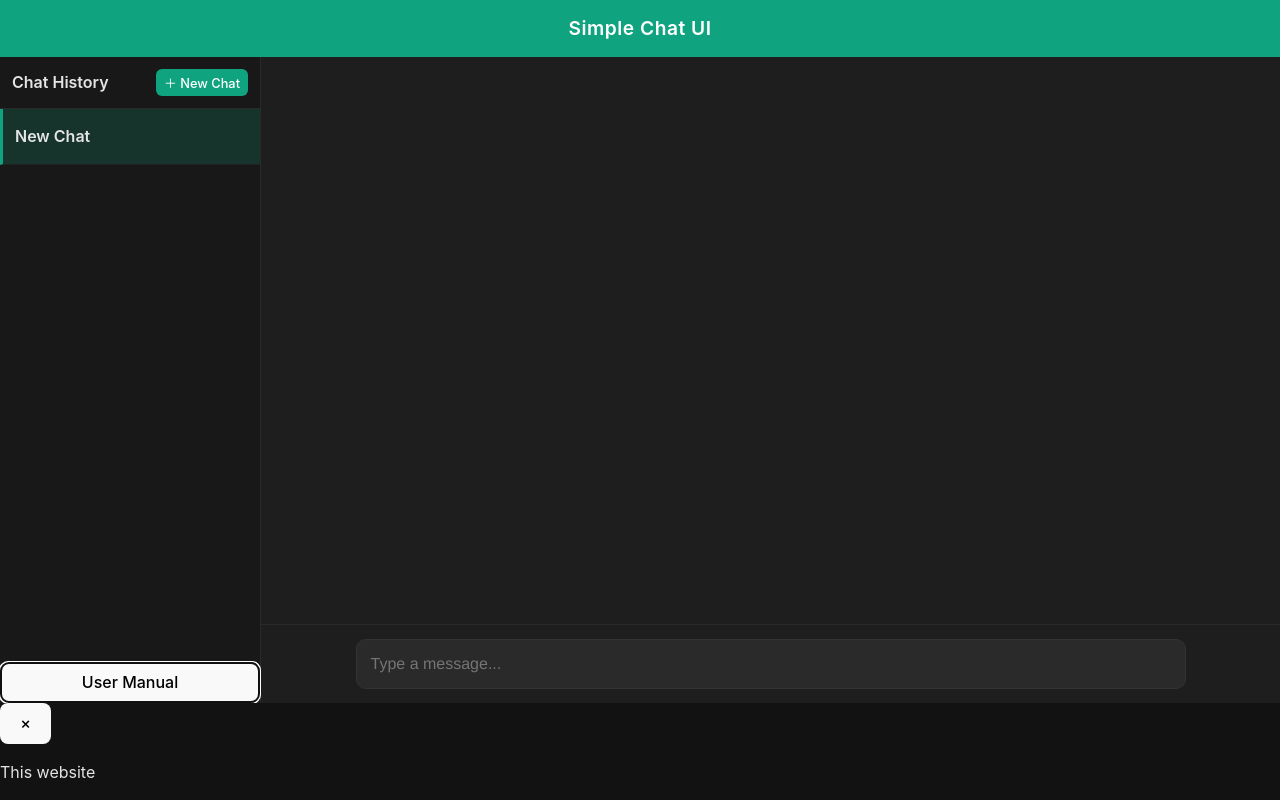
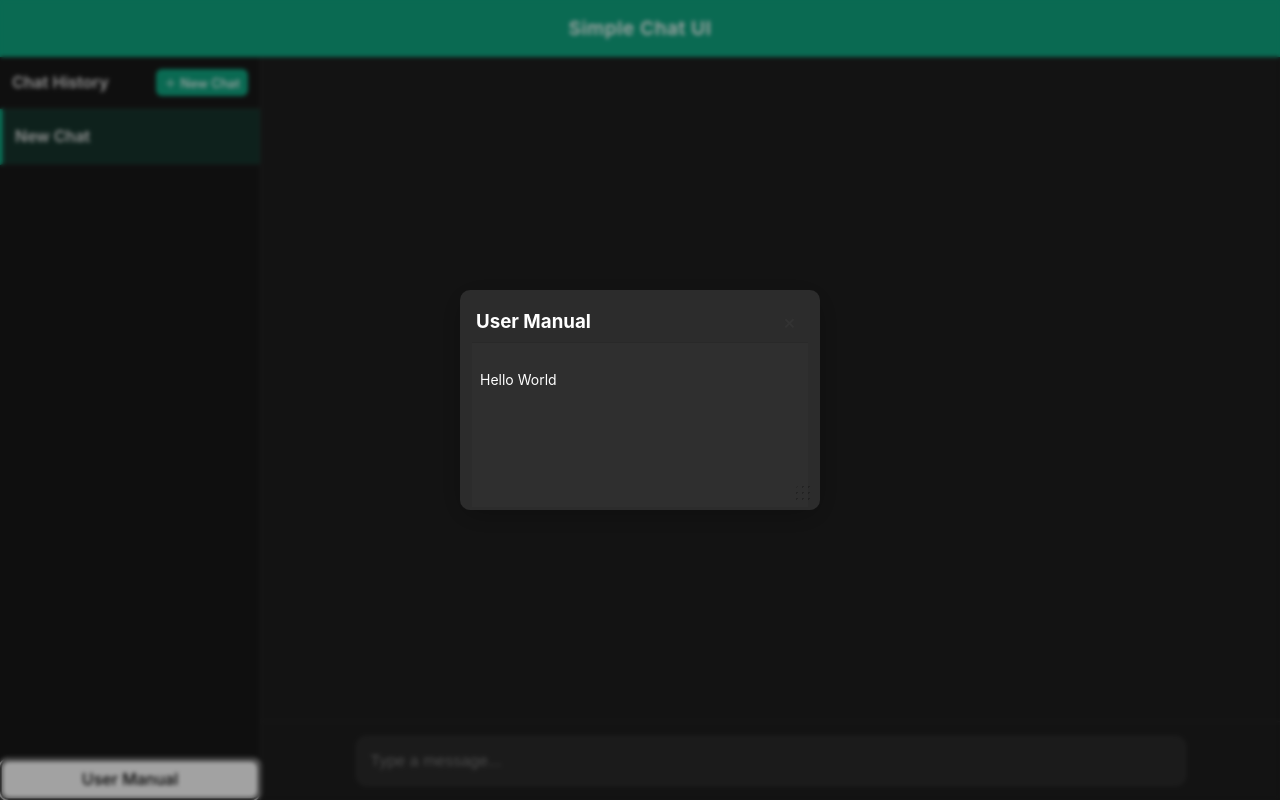
Before and after one commit to djs-05/insurance, a React (Vite) app: page / in a window 1280 px wide. Both pictures are taken after a click on the button "User Manual". Built offline with nearby package versions, Linux system fonts and the light colour scheme.

Commit message:
Nice popup

```diff
--- a/src/App.css
+++ b/src/App.css
@@ -262,3 +262,86 @@ html, body, #root {
   0%, 100% { opacity: 0; }
   50% { opacity: 1; }
 }
+
+/* Overlay behind popup */
+.info-popup-overlay {
+  position: fixed;
+  inset: 0;
+  background: rgba(0, 0, 0, 0.35);
+  backdrop-filter: blur(2px);
+  z-index: 999;
+  /* pointer-events allow clicking inside popup while dimming background */
+  display: block;
+}
+
+/* Draggable + Resizable popup */
+.info-popup {
+  position: absolute; /* left/top controlled by React inline style */
+  background: #2c2c2c;
+  border-radius: 10px;
+  box-shadow: 0 6px 30px rgba(0, 0, 0, 0.25);
+  min-width: 220px;
+  min-height: 120px;
+  max-width: 90%;
+  max-height: 80%;
+  padding: 12px;
+  box-sizing: border-box;
+  cursor: default;
+  user-select: none;
+}
+
+/* Header — drag area */
+.info-header {
+  display: flex;
+  justify-content: space-between;
+  align-items: center;
+  gap: 12px;
+  padding: 6px 4px;
+  cursor: move; /* indicates draggable */
+  border-bottom: 1px solid rgba(0,0,0,0.06);
+  color: #fff;
+}
+
+/* Close button */
+.close-info {
+  background: none;
+  border: none;
+  font-size: 1.25rem;
+  cursor: pointer;
+  color: #333;
+  padding: 4px 8px;
+  line-height: 1;
+  border-radius: 6px;
+}
+.close-info:hover { background: rgba(0,0,0,0.06); color: #c00; }
+
+/* Content area */
+.info-content {
+  padding: 12px 8px;
+  font-size: 14px;
+  color: #fff;
+  background-color: #2f2f2f;
+}
+
+/* Resize handle (bottom-right) */
+.resize-handle {
+  position: absolute;
+  right: 6px;
+  bottom: 6px;
+  width: 18px;
+  height: 18px;
+  cursor: se-resize;
+  /* visual hint: little triangle */
+  background:
+    linear-gradient(135deg, rgba(0,0,0,0.18) 25%, transparent 25%) 0 0 / 6px 6px,
+    linear-gradient(135deg, rgba(0,0,0,0.12) 25%, transparent 25%) 6px 6px / 6px 6px;
+  opacity: 0.9;
+  border-radius: 3px;
+}
+
+/* optional small fade-in */
+@keyframes fadeIn {
+  from { opacity: 0; transform: scale(0.98); }
+  to { opacity: 1; transform: scale(1); }
+}
+.info-popup { animation: fadeIn 0.12s ease-out; }
--- a/src/App.jsx
+++ b/src/App.jsx
@@ -8,16 +8,115 @@ function App() {
   const [editingChatId, setEditingChatId] = useState(null);
   const [editingTitle, setEditingTitle] = useState("");
   const [isBotTyping, setIsBotTyping] = useState(false);
-  const [isInfoOpen, setIsInfoOpen] = useState(false); // ✅ New state
+  const [isInfoOpen, setIsInfoOpen] = useState(false);
+
+  // Popup position & size state
+  const [popupPos, setPopupPos] = useState({ left: 0, top: 0 });
+  const [popupSize, setPopupSize] = useState({ width: 360, height: 220 });
+
+  const popupRef = useRef(null);
+  const draggingRef = useRef({ active: false, offsetX: 0, offsetY: 0 });
+  const resizingRef = useRef({ active: false, startX: 0, startY: 0, startW: 0, startH: 0 });
 
   const messagesEndRef = useRef(null);
   const activeChat = chats.find((chat) => chat.id === activeChatId);
+
+  // center the popup when it opens
+  useEffect(() => {
+    if (isInfoOpen) {
+      const w = window.innerWidth;
+      const h = window.innerHeight;
+      const width = popupSize.width;
+      const height = popupSize.height;
+      setPopupPos({
+        left: Math.max(20, Math.round((w - width) / 2)),
+        top: Math.max(20, Math.round((h - height) / 2)),
+      });
+    }
+  // eslint-disable-next-line react-hooks/exhaustive-deps
+  }, [isInfoOpen]); // run when opening
 
   // Scroll to bottom when messages change
   useEffect(() => {
     messagesEndRef.current?.scrollIntoView({ behavior: "smooth" });
   }, [activeChat?.messages]);
 
+  // Global mousemove/mouseup handlers for dragging & resizing
+  useEffect(() => {
+    function onMouseMove(e) {
+      // dragging
+      if (draggingRef.current.active) {
+        const left = e.clientX - draggingRef.current.offsetX;
+        const top = e.clientY - draggingRef.current.offsetY;
+        // optional bounds (keep popup within viewport)
+        const maxLeft = window.innerWidth - 40;
+        const maxTop = window.innerHeight - 40;
+        setPopupPos({
+          left: Math.min(Math.max(0, left), Math.max(0, maxLeft)),
+          top: Math.min(Math.max(0, top), Math.max(0, maxTop)),
+        });
+      }
+
+      // resizing
+      if (resizingRef.current.active) {
+        const dx = e.clientX - resizingRef.current.startX;
+        const dy = e.clientY - resizingRef.current.startY;
+        const newW = Math.max(220, Math.round(resizingRef.current.startW + dx));
+        const newH = Math.max(120, Math.round(resizingRef.current.startH + dy));
+        const maxW = Math.round(window.innerWidth * 0.9);
+        const maxH = Math.round(window.innerHeight * 0.8);
+        setPopupSize({
+          width: Math.min(newW, maxW),
+          height: Math.min(newH, maxH),
+        });
+      }
+    }
+
+    function onMouseUp() {
+      if (draggingRef.current.active) {
+        draggingRef.current.active = false;
+        document.body.style.userSelect = "";
+      }
+      if (resizingRef.current.active) {
+        resizingRef.current.active = false;
+        document.body.style.userSelect = "";
+      }
+    }
+
+    window.addEventListener("mousemove", onMouseMove);
+    window.addEventListener("mouseup", onMouseUp);
+    return () => {
+      window.removeEventListener("mousemove", onMouseMove);
+      window.removeEventListener("mouseup", onMouseUp);
+    };
+  }, []);
+
+  const handleHeaderMouseDown = (e) => {
+    // start dragging only when left mouse button
+    if (e.button !== 0) return;
+    const rect = popupRef.current.getBoundingClientRect();
+    draggingRef.current = {
+      active: true,
+      offsetX: e.clientX - rect.left,
+      offsetY: e.clientY - rect.top,
+    };
+    document.body.style.userSelect = "none";
+  };
+
+  const handleResizeMouseDown = (e) => {
+    if (e.button !== 0) return;
+    resizingRef.current = {
+      active: true,
+      startX: e.clientX,
+      startY: e.clientY,
+      startW: popupSize.width,
+      startH: popupSize.height,
+    };
+    document.body.style.userSelect = "none";
+    e.stopPropagation();
+  };
+
+  // Chat input enter handling & bot typing simulation (kept unchanged)
   const handleKeyDown = (e) => {
     if (e.key === "Enter" && !e.shiftKey && input.trim() && !isBotTyping) {
       e.preventDefault();
@@ -165,7 +264,7 @@ function App() {
             ))}
           </div>
 
-          {/* ✅ Info Button */}
+          {/* Info Button */}
           <button className="info-button" onClick={() => setIsInfoOpen(true)}>
             User Manual
           </button>
@@ -203,18 +302,41 @@ function App() {
         </div>
       </div>
 
-      {/* ✅ Info Box */}
+      {/* Draggable + Resizable Info Box (Overlay) */}
       {isInfoOpen && (
-        <div className="info-popup">
-          <div className="info-header">
-            <button className="close-info" onClick={() => setIsInfoOpen(false)}>
-              ×
-            </button>
-          </div>
-          <div className="info-content">
-            <p>
-              This website
-            </p>
+        <div className="info-popup-overlay" onMouseDown={(e) => e.stopPropagation()}>
+          <div
+            ref={popupRef}
+            className="info-popup"
+            style={{
+              left: popupPos.left,
+              top: popupPos.top,
+              width: popupSize.width,
+              height: popupSize.height,
+            }}
+          >
+            <div className="info-header" onMouseDown={handleHeaderMouseDown}>
+              <h3 style={{ margin: 0 }}>User Manual</h3>
+              <button
+                className="close-info"
+                onClick={() => setIsInfoOpen(false)}
+                title="Close"
+              >
+                ×
+              </button>
+            </div>
+
+            <div className="info-content" style={{ overflow: "auto", height: "calc(100% - 56px)" }}>
+              <p>Hello World</p>
+            </div>
+
+            {/* Resize handle */}
+            <div
+              className="resize-handle"
+              onMouseDown={handleResizeMouseDown}
+              role="button"
+              aria-label="Resize"
+            />
           </div>
         </div>
       )}
```
